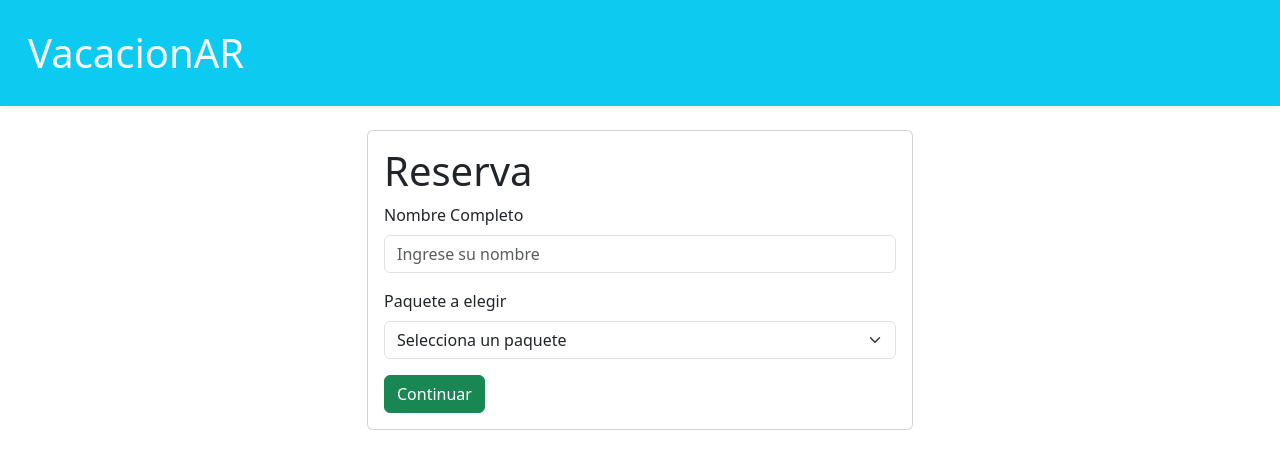
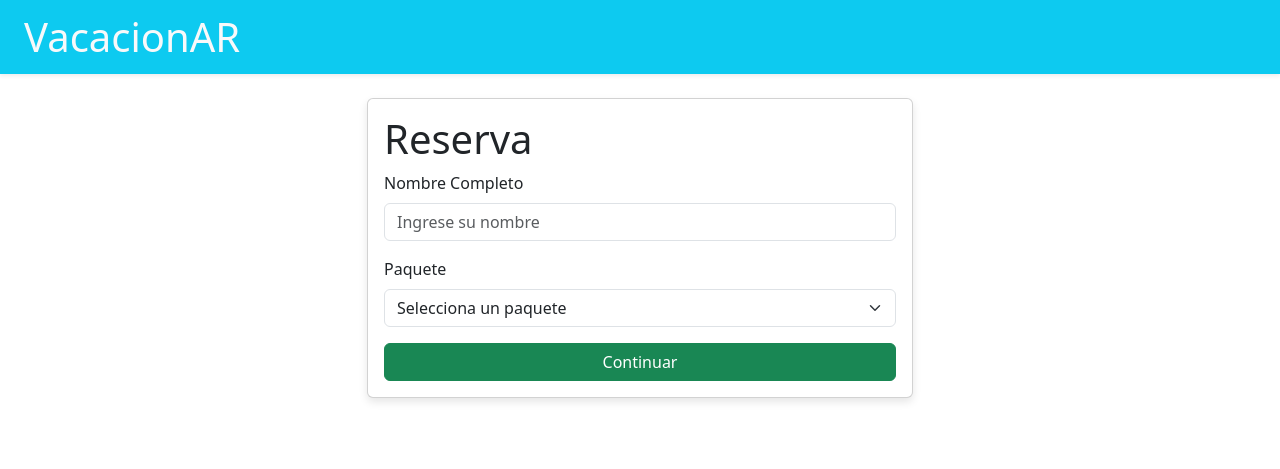
Before and after one commit to gisela-zajic/ids-codigo-viajero, a Flask app: page /reservas_front/1 in a window 1280 px wide. Shown: the top 469 px of the page. Run offline with Flask 3, Linux system fonts and the light colour scheme.

Commit message:
Using flask to link frontend with backend
- Working on reservation front

```diff
--- /dev/null
+++ b/static/reservation_styles.css
@@ -0,0 +1,3 @@
+.card-custom {
+    box-shadow: 0 4px 8px rgba(0, 0, 0, 0.1);
+}
--- a/templates/reservas/reservas.html
+++ b/templates/reservas/reservas.html
@@ -4,19 +4,20 @@
     <meta charset="UTF-8">
     <meta name="viewport" content="width=device-width, initial-scale=1.0">
     <title>VacacionAR</title>
-    <link href="https://cdn.jsdelivr.net/npm/bootstrap@5.3.3/dist/css/bootstrap.min.css"
-          rel="stylesheet"
+    <link href="https://cdn.jsdelivr.net/npm/bootstrap@5.3.3/dist/css/bootstrap.min.css" rel="stylesheet"
           integrity="sha384-QWTKZyjpPEjISv5WaRU9OFeRpok6YctnYmDr5pNlyT2bRjXh0JMhjY6hW+ALEwIH"
           crossorigin="anonymous">
+    <link rel="stylesheet" href="../../static/reservation_styles.css">
 </head>
 <body>
-    <header class="container-fluid bg-info shadow-sm p-lg-3 mb-2">
-        <nav class="navbar navbar-expand-lg">
+    <header class="container-fluid bg-info shadow-sm mb-4">
+        <nav class="navbar navbar-expand-lg navbar-light">
             <div class="container-fluid">
-                <a class="navbar-brand" href="/">
-                    <span class="text-light h1">VacacionAR</span>
+                <a class="navbar-brand text-light" href="/">
+                    <span class="h1">VacacionAR</span>
                 </a>
-                <button class="navbar-toggler" type="button" data-bs-toggle="collapse" data-bs-target="#navbarSupportedContent" aria-controls="navbarSupportedContent" aria-expanded="false" aria-label="Toggle navigation">
+                <button class="navbar-toggler" type="button" data-bs-toggle="collapse" data-bs-target="#navbarSupportedContent"
+                        aria-controls="navbarSupportedContent" aria-expanded="false" aria-label="Toggle navigation">
                     <span class="navbar-toggler-icon"></span>
                 </button>
             </div>
@@ -26,7 +27,7 @@
     <div class="container mt-4">
         <div class="row">
             <div class="col-12 col-md-10 col-lg-6 mx-auto">
-                <div class="card">
+                <div class="card card-custom">
                     <div class="card-body">
                         <h1 class="card-title">Reserva</h1>
                         <form onsubmit="create_reserva(event)" id="reserva">
@@ -35,12 +36,12 @@
                                 <input type="text" class="form-control" name="name" id="name" placeholder="Ingrese su nombre" required>
                             </div>
                             <div class="mb-3">
-                                <label for="paquetes_disponibles" class="form-label">Paquete a elegir</label>
+                                <label for="paquetes_disponibles" class="form-label">Paquete</label>
                                 <select class="form-select" name="package" id="paquetes_disponibles" required>
                                     <option value="" selected disabled>Selecciona un paquete</option>
                                 </select>
                             </div>
-                            <button type="submit" class="btn btn-success">Continuar</button>
+                            <button type="submit" class="btn btn-success w-100">Continuar</button>
                         </form>
                     </div>
                 </div>
```
